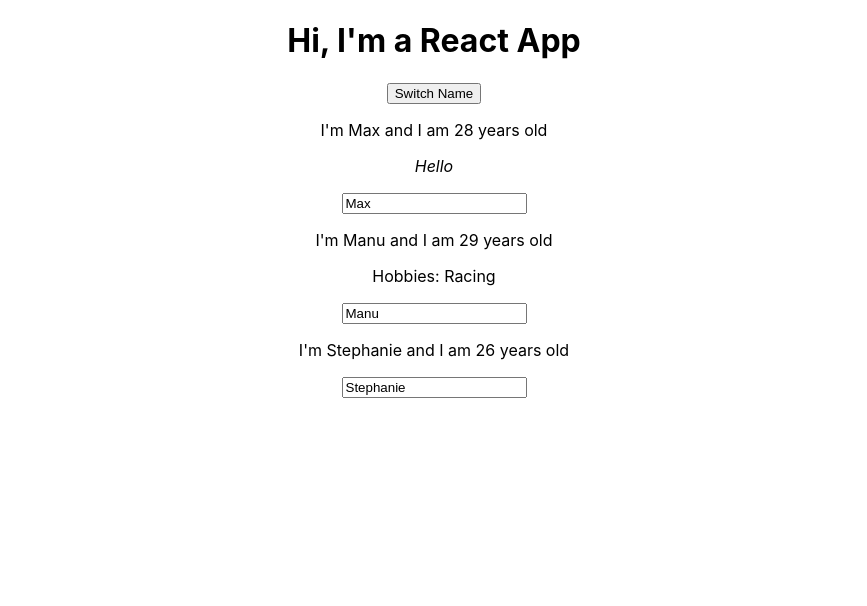
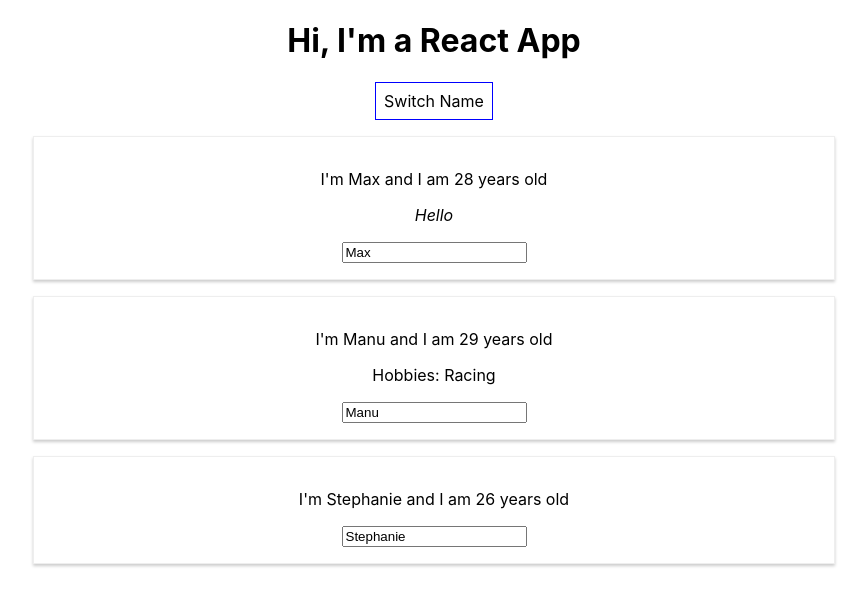
Before and after one commit to fcd1/react-complete-guide-udemy, a React (Create React App) app: page / in a window 1280 px wide. Shown: the top 606 px of the page, without its empty margins (206-1073 px from the left). Built offline with nearby package versions, Linux system fonts and the light colour scheme.

Commit message:
End Sec 3, Lec 47: Working with Inline Styles

```diff
--- a/src/App.js
+++ b/src/App.js
@@ -35,6 +35,14 @@
     });
   }
   render() {
+    const style = {
+      backgroundColor: 'white',
+      font: 'inherit',
+      border: '1px solid blue',
+      padding: '8px',
+      cursor: 'pointer'
+    };
+
     return (
       <div className="App">
         <h1>Hi, I'm a React App</h1>
@@ -44,11 +52,17 @@
           He recomments the other way (bind syntax shown below)
           */
         }
-        <button onClick={() => this.switchNameHandler('MaxiButton')}>Switch Name</button>
+        <button
+          onClick={() => this.switchNameHandler('MaxiButton')}
+          style={style}
+        >
+          Switch Name
+        </button>
         <Person
           name={this.state.persons[0].name}
-          age={this.state.persons[0].age}>
-            <em>Hello</em>
+          age={this.state.persons[0].age}
+        >
+          <em>Hello</em>
         </Person>
         <Person
           name={this.state.persons[1].name}
@@ -56,12 +70,14 @@
           // Other way to pass argument(s)
           click={this.switchNameHandler.bind(this,'MaxiParagraph')}
           // event arg passed in automatically by React
-          changed={this.nameChangeHandler}>
+          changed={this.nameChangeHandler}
+        >
           Hobbies: Racing
         </Person>
         <Person
           name={this.state.persons[2].name}
-          age={this.state.persons[2].age}>
+          age={this.state.persons[2].age}
+        >
         </Person>
       </div>
     );
--- /dev/null
+++ b/src/Person/Person.css
@@ -0,0 +1,9 @@
+.Person {
+    width: 60%;
+    margin: 16px auto;
+    border: 1px solid #eee;
+    box-shadow: 0 2px 3px #ccc;
+    padding: 16px;
+    text-align: center;
+
+}
--- a/src/Person/Person.js
+++ b/src/Person/Person.js
@@ -1,8 +1,8 @@
 import React from 'react';
-
+import './Person.css';
 const person = (props) => {
     return(
-        <div>
+        <div className="Person">
             <p onClick={props.click}>I'm {props.name} and I am {props.age} years old</p>
             <p>{props.children}</p>
             <input type="text" onChange={props.changed} value={props.name} />
```
